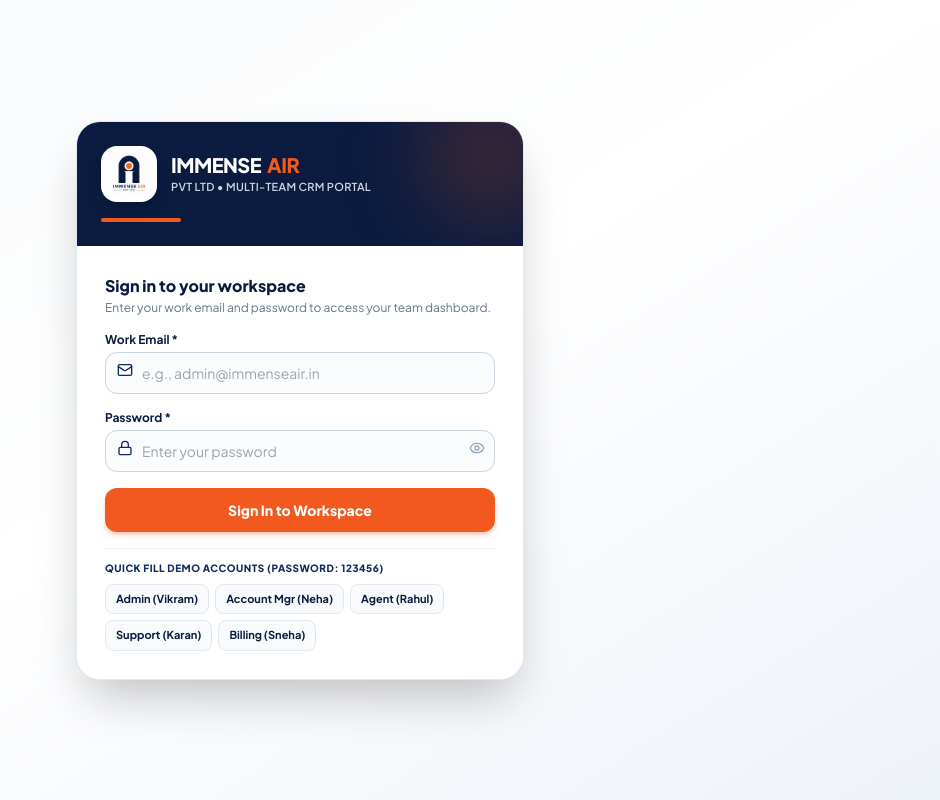
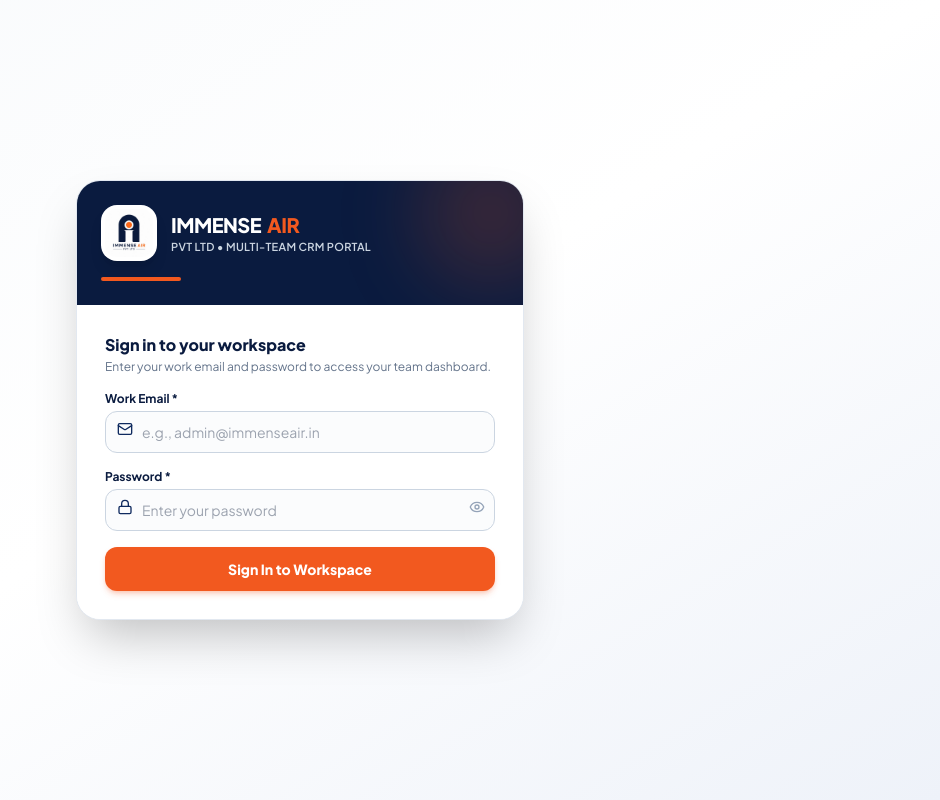
Before and after one commit to immenseairacc-ops/CRM, a Next.js app: page / in a window 1280 px wide. Shown: the whole page, without its empty margins (340-1280 px from the left). Built offline with nearby package versions, Linux system fonts and the light colour scheme; a web font is replaced by a local one.

Commit message:
Remove demo quick-fill buttons from LoginScreen

```diff
--- a/src/components/LoginScreen.tsx
+++ b/src/components/LoginScreen.tsx
@@ -3,14 +3,6 @@
 import React, { useState } from 'react';
 import { Eye, EyeOff, Lock, Mail } from 'lucide-react';
 import { CrmDatabase, User } from '@/types/crm';
-
-const DEMO_QUICK_ACCOUNTS = [
-  { label: 'Admin (Vikram)', email: 'admin@immenseair.in' },
-  { label: 'Account Mgr (Neha)', email: 'neha.am@immenseair.in' },
-  { label: 'Agent (Rahul)', email: 'rahul.sales@immenseair.in' },
-  { label: 'Support (Karan)', email: 'support@immenseair.in' },
-  { label: 'Billing (Sneha)', email: 'billing@immenseair.in' },
-];
 
 export function LoginScreen({
   onLoginSuccess,
@@ -142,29 +134,6 @@ export function LoginScreen({
           >
             {loading ? 'Signing In...' : 'Sign In to Workspace'}
           </button>
-
-          {/* Quick Demo Credentials Helper */}
-          <div className="pt-3 border-t border-slate-100">
-            <div className="text-[10px] font-extrabold text-[#0F2A5F] uppercase tracking-wider mb-2">
-              Quick Fill Demo Accounts (Password: 123456)
-            </div>
-            <div className="flex flex-wrap gap-1.5">
-              {DEMO_QUICK_ACCOUNTS.map((acc) => (
-                <button
-                  key={acc.email}
-                  type="button"
-                  onClick={() => {
-                    setEmail(acc.email);
-                    setPassword('123456');
-                    setError('');
-                  }}
-                  className="px-2.5 py-1.5 rounded-lg bg-slate-50 hover:bg-[#0A1B3F] hover:text-white text-[#0A1B3F] text-[11px] font-bold border border-slate-200 transition"
-                >
-                  {acc.label}
-                </button>
-              ))}
-            </div>
-          </div>
         </form>
       </div>
     </div>
```
